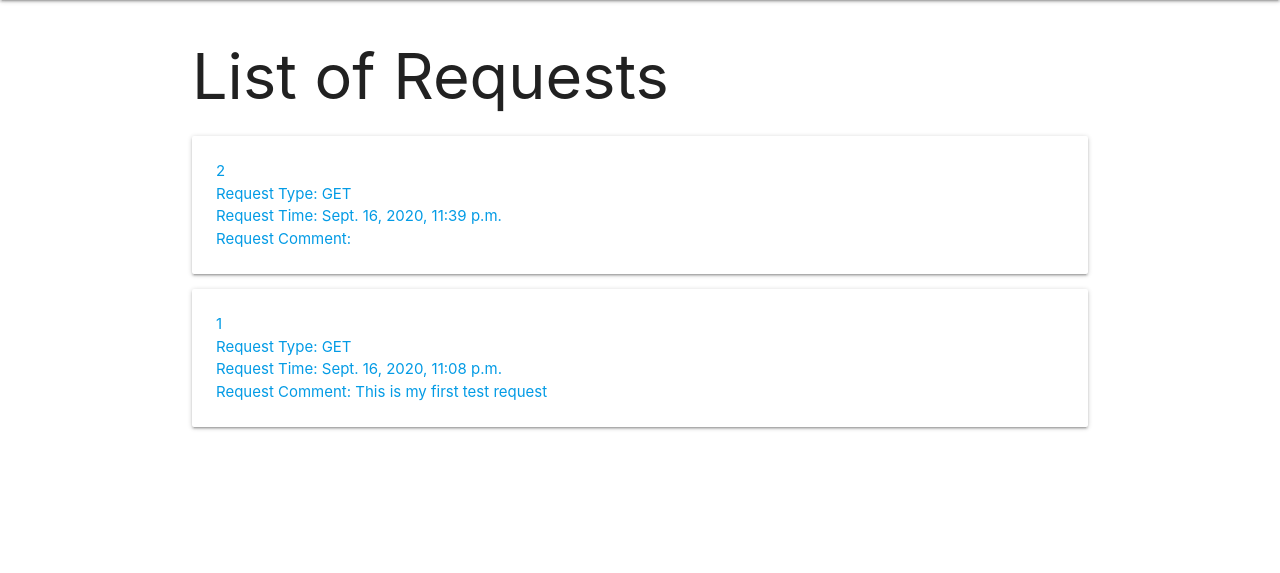
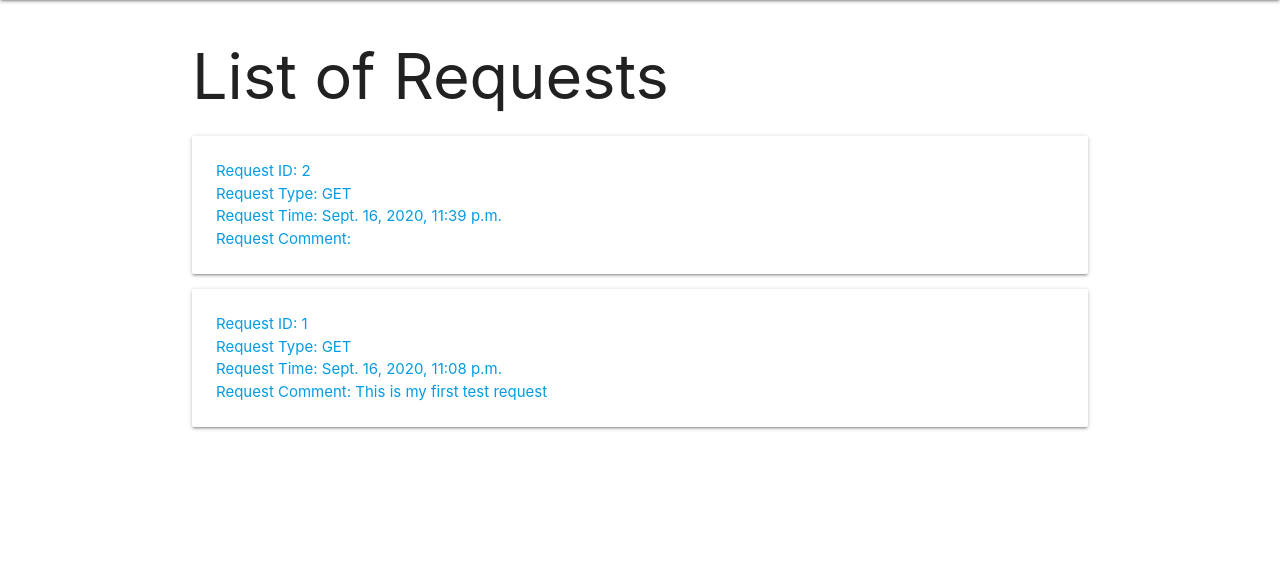
Before and after one commit to tackc/pythonCRUD, a Django app: page / in a window 1280 px wide. Shown: the part 64-637 px from the top of the page. Run offline with Django 3.2, Linux system fonts and the light colour scheme; data comes from the database, SQL or seed files in the repository.

Commit message:
Add title

```diff
--- a/requests/templates/requests/index.html
+++ b/requests/templates/requests/index.html
@@ -7,7 +7,7 @@
   <a href="{% url 'detail' request.id %}">
     <div class="card">
       <div class="card-content">
-        <span>{{ request.id }}</span>
+        <span>Request ID: {{ request.id }}</span>
         <p>Request Type: {{ request.requestType }}</p>
         <p>Request Time: {{ request.requestTime }}</p>
         <p>Request Comment: {{ request.comment }}</p>
```
